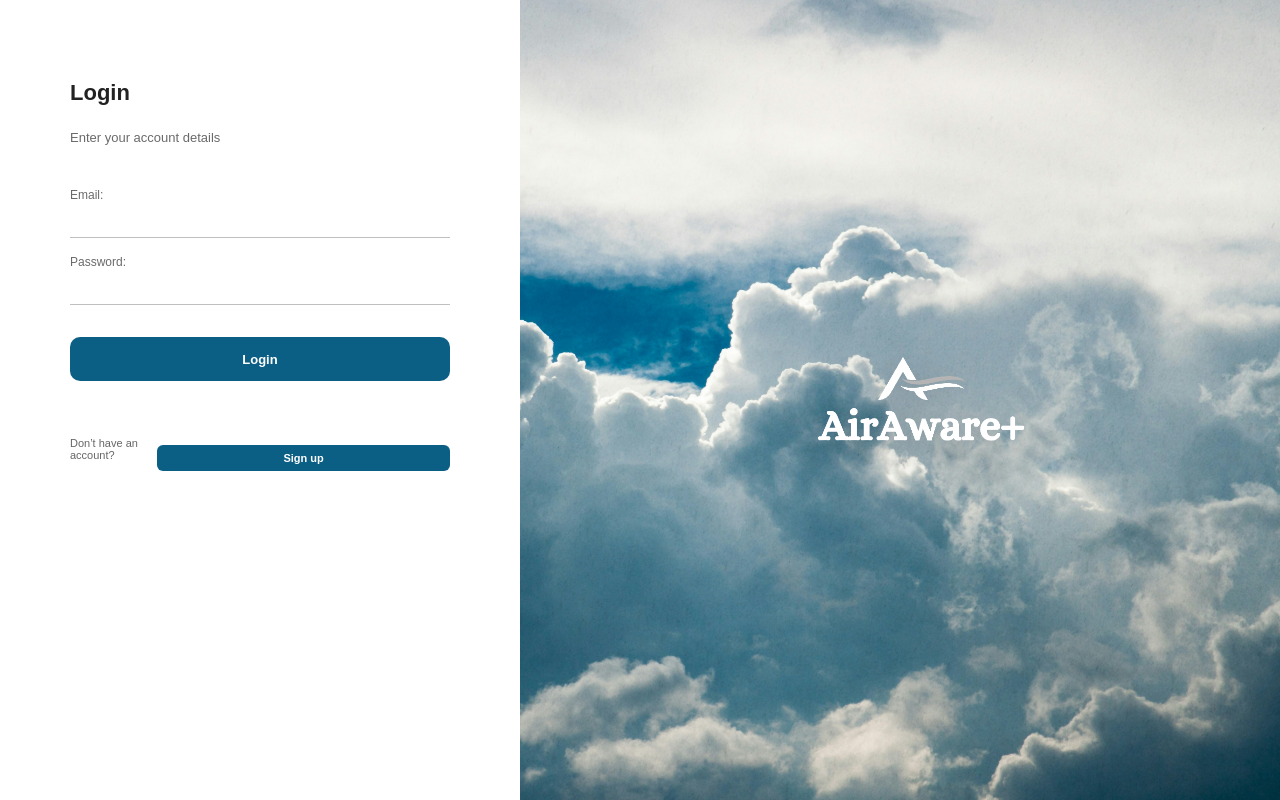
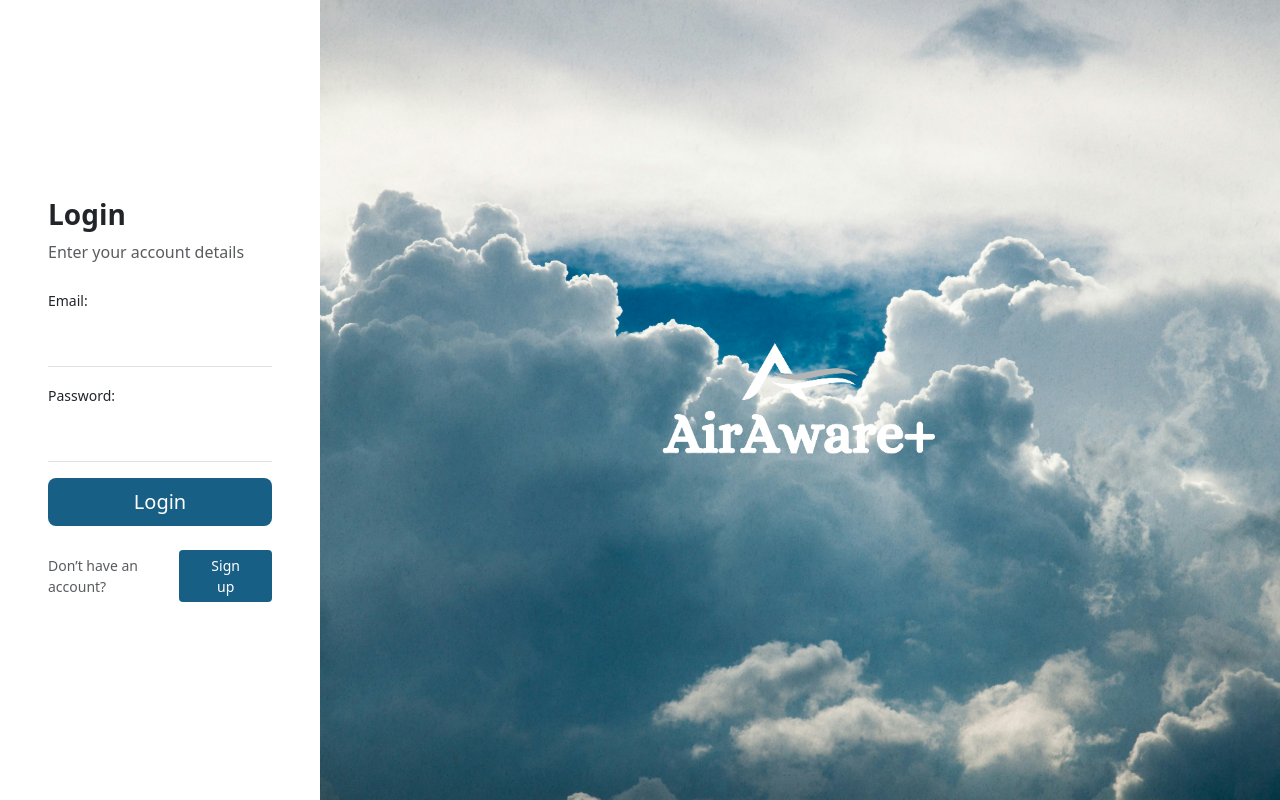
Before and after one commit to LeanneCodes/AirAware, a website: page public/login.html in a window 1280 px wide. Drawn offline with nearby package versions, Linux system fonts and the light colour scheme.

```diff
--- a/public/login.html
+++ b/public/login.html
@@ -1,45 +1,120 @@
-<!DOCTYPE html>
+<!doctype html>
 <html lang="en">
   <head>
-    <meta charset="UTF-8">
-    <title>AirAware+ | Login</title>
-    <link rel="shortcut icon" href="./assets/favicon.ico" type="image/x-icon">
-    <link rel="stylesheet" href="/login/login.css">
+    <meta charset="utf-8" />
+    <meta name="viewport" content="width=device-width, initial-scale=1" />
+    <title>AirAware+ | Create account</title>
+    <link rel="shortcut icon" href="/assets/favicon.ico" type="image/x-icon" />
+
+    <!-- Bootstrap CSS -->
+    <link
+      href="https://cdn.jsdelivr.net/npm/bootstrap@5.3.3/dist/css/bootstrap.min.css"
+      rel="stylesheet"
+    />
+
+    <style>
+      .bg-pane {
+        background-image: url("/assets/web-bg.jpg");
+        background-size: cover;
+        background-position: center;
+        background-repeat: no-repeat;
+      }
+
+      /* Inputs: bottom line only */
+      .form-underline {
+        border: 0;
+        border-bottom: 1px solid var(--bs-border-color);
+        border-radius: 0;
+        padding-left: 0;
+        padding-right: 0;
+        background-color: transparent;
+      }
+
+      .form-underline:focus {
+        box-shadow: none;
+        border-bottom-color: var(--bs-primary);
+      }
+
+      /* Hide image pane on mobile */
+      @media (max-width: 767.98px) {
+        .bg-pane {
+          display: none !important;
+        }
+      }
+    </style>
   </head>
-<body>
-<img src="../assets/AirAwareLogo(white).png" alt="Company Logo" class="page-logo">
 
-    <form action="/login" method="post">
-        <h1 class="login-title">Login</h1>
-        <br>
-        <h2 class="subheading">Enter your account details</h2>
-        <div>
-            <label for="email">Email:</label><br>
-            <input type="email" id="email" name="username" required>
+  <body class="bg-white">
+    <main class="min-vh-100">
+      <div class="row min-vh-100 g-0">
+        <!-- FORM -->
+        <section
+          class="col-12 col-md-6 col-lg-3 d-flex align-items-center"
+          aria-label="Create account form"
+        >
+          <div class="w-100 px-4 px-lg-5 py-5">
+            <!-- Logo (mobile only) -->
+            <div class="d-md-none text-center mb-4">
+              <img
+                src="/assets/airaware-logo-no-whitespace.png"
+                alt="AirAware+"
+                class="img-fluid"
+                style="max-width: 150px; margin-bottom: 2rem;"
+              />
             </div>
 
-        <br>
+            <h1 class="h3 fw-semibold mb-2">Login</h1>
+            <p class="text-body-secondary mb-4">Enter your account details</p>
 
-        <div>
-            <label for="password">Password:</label><br>
-            <input type="password" id="password" name="password" required>
+            <form action="/auth/register" method="post" novalidate>
+              <div class="mb-3">
+                <label for="email" class="form-label small">Email:</label>
+                <input
+                  type="email"
+                  class="form-control form-control-lg form-underline"
+                  id="email"
+                  required
+                />
               </div>
 
-        <br>
+              <div class="mb-3">
+                <label for="password" class="form-label small">Password:</label>
+                <input
+                  type="password"
+                  class="form-control form-control-lg form-underline"
+                  id="password"
+                  required
+                />
+              </div>
 
-        <div>
-            <button type="submit">Login</button>
-        </div>
-    <div class="signup-row">
-    <span>Don’t have an account?</span>
-    <button
-    type="button"
-    class="signup-btn"
-    onclick="window.location.href='/signup'">
+              <button type="submit" class="btn btn-lg w-100" style="background-color: #185f85; color: white;">
+                Login
+              </button>
+
+              <div class="d-flex justify-content-between align-items-center mt-4">
+                <span class="text-body-secondary small">
+                  Don’t have an account?
+                </span>
+                <a href="/signup" class="btn btn-sm px-4" style="background-color: #185f85; color: white;">
                   Sign up
-</button>
+                </a>
               </div>
             </form>
+          </div>
+        </section>
 
+        <!-- IMAGE -->
+        <section class="col-md-6 col-lg-9 bg-pane d-none d-md-flex">
+          <div class="d-flex w-100 h-100 align-items-center justify-content-center">
+            <img
+              src="/assets/AirAwareLogo(white).png"
+              alt="AirAware+"
+              class="img-fluid"
+              style="max-width: 55%; height: auto;"
+            />
+          </div>
+        </section>
+      </div>
+    </main>
   </body>
 </html>
```
Lines whose indentation alone changed are shown as unchanged.
